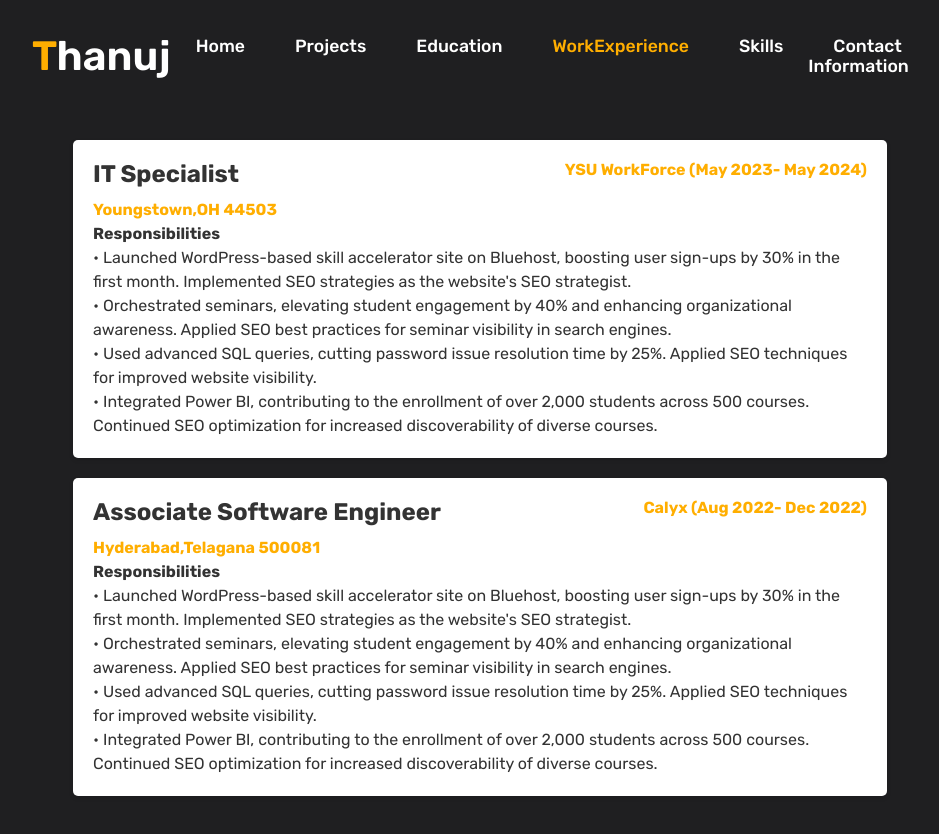
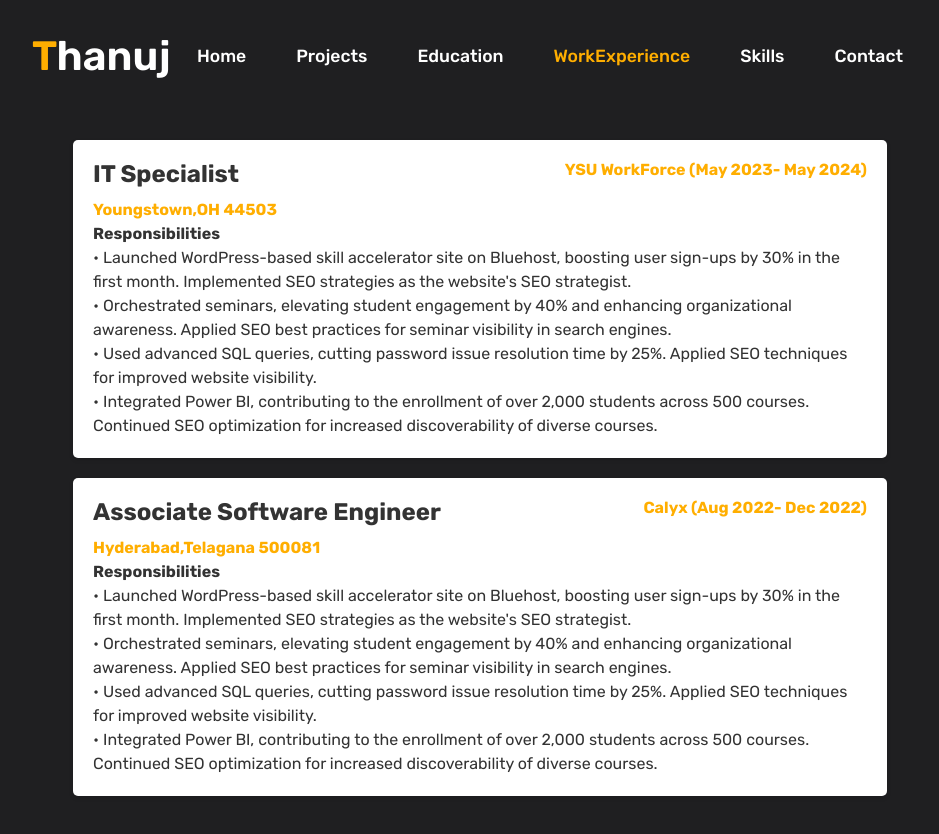
Before and after one commit to Thanujreddy123/Portfolia, a plain HTML site: page workexperience.html in a window 1280 px wide. Shown: the whole page, without its empty margins (160-1099 px from the left). Drawn offline with nearby package versions, Linux system fonts and the light colour scheme; files whose address does not match are found by name.

Commit message:
Update workexperience.html

```diff
--- a/workexperience.html
+++ b/workexperience.html
@@ -20,7 +20,7 @@
             <li><a href="education.html" >Education</a></li>
             <li><a href="workexperience.html" class="active">WorkExperience</a></li>
             <li><a href="skills.html">Skills</a></li>
-            <li><a href="contactinformation.html">Contact Information</a></li>
+            <li><a href="contactinformation.html">Contact</a></li>
         </ul>
     </header>
         <section class="educations">
```
